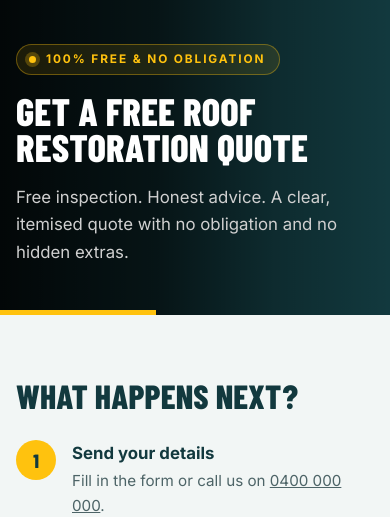
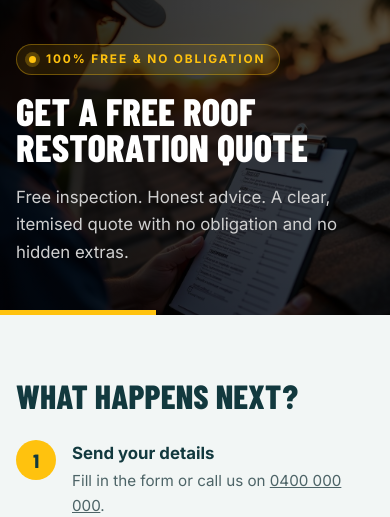
Before and after one commit to websiteteam-prog/meibotan, a PHP site: page /free-quote in a window 390 px wide. Shown: the part 73-590 px from the top of the page. Run offline with PHP 8.4, Linux system fonts and the light colour scheme.

Commit message:
Free Quote page: add banner photo
Uses the existing 'Free Inspection' photo (roofer's inspection clipboard).
Scoped CSS (.page-quote) shifts the crop up on desktop and, on phones,
keeps the clipboard to the right with a darker overlay for readable text.

Co-Authored-By: Claude Opus 5.5 <noreply@anthropic.com>
Claude-Session: https://claude.ai/code/session_01WKsQMSYdZfLTnPYhhrqY4S

```diff
--- a/Afproofing/assets/css/style.css
+++ b/Afproofing/assets/css/style.css
@@ -1175,6 +1175,14 @@ h3 { font-weight: 700; font-size: clamp(1.35rem, 2.2vw, 1.6rem); line-height: 1.
   .page-contact .page-hero::before { background: linear-gradient(90deg, rgba(0, 0, 0, .84) 0%, rgba(0, 0, 0, .62) 100%); }
 }
 
+/* Free quote page banner photo (body class "page-quote" is set in free-quote.php) */
+.page-quote .page-hero__bg img { object-position: center 40%; }
+@media (max-width: 767px) {
+  /* keep the clipboard to the right and darken the photo so the text stays readable */
+  .page-quote .page-hero__bg img { object-position: 78% center; }
+  .page-quote .page-hero::before { background: linear-gradient(90deg, rgba(0, 0, 0, .86) 0%, rgba(0, 0, 0, .68) 100%); }
+}
+
 /* Free quote page */
 .quote-layout { display: grid; gap: 48px; align-items: start; }
 @media (min-width: 1024px) { .quote-layout { grid-template-columns: minmax(0, .95fr) minmax(0, 1.05fr); gap: 64px; } }
--- a/Afproofing/free-quote.php
+++ b/Afproofing/free-quote.php
@@ -6,6 +6,7 @@ $page = [
     'description' => 'Get a free, no-obligation roof restoration quote in Adelaide. Free roof inspection and clear, itemised pricing for terracotta and concrete tiled roofs.',
     'path'        => 'free-quote',
     'hide_cta'    => true,
+    'body_class'  => 'page-quote',
     'schema'      => [breadcrumb_schema([['Free Quote', 'free-quote']])],
 ];
 include ROOT_PATH . '/includes/header.php';
@@ -15,6 +16,7 @@ partial('page-hero', [
     'lead'    => 'Free inspection. Honest advice. A clear, itemised quote with no obligation and no hidden extras.',
     'eyebrow' => '100% free & no obligation',
     'crumbs'  => [['Free Quote', 'free-quote']],
+    'image'   => 'assets/img/Free Inspection.jpg',
     'actions' => false,
 ]);
 ?>
```
